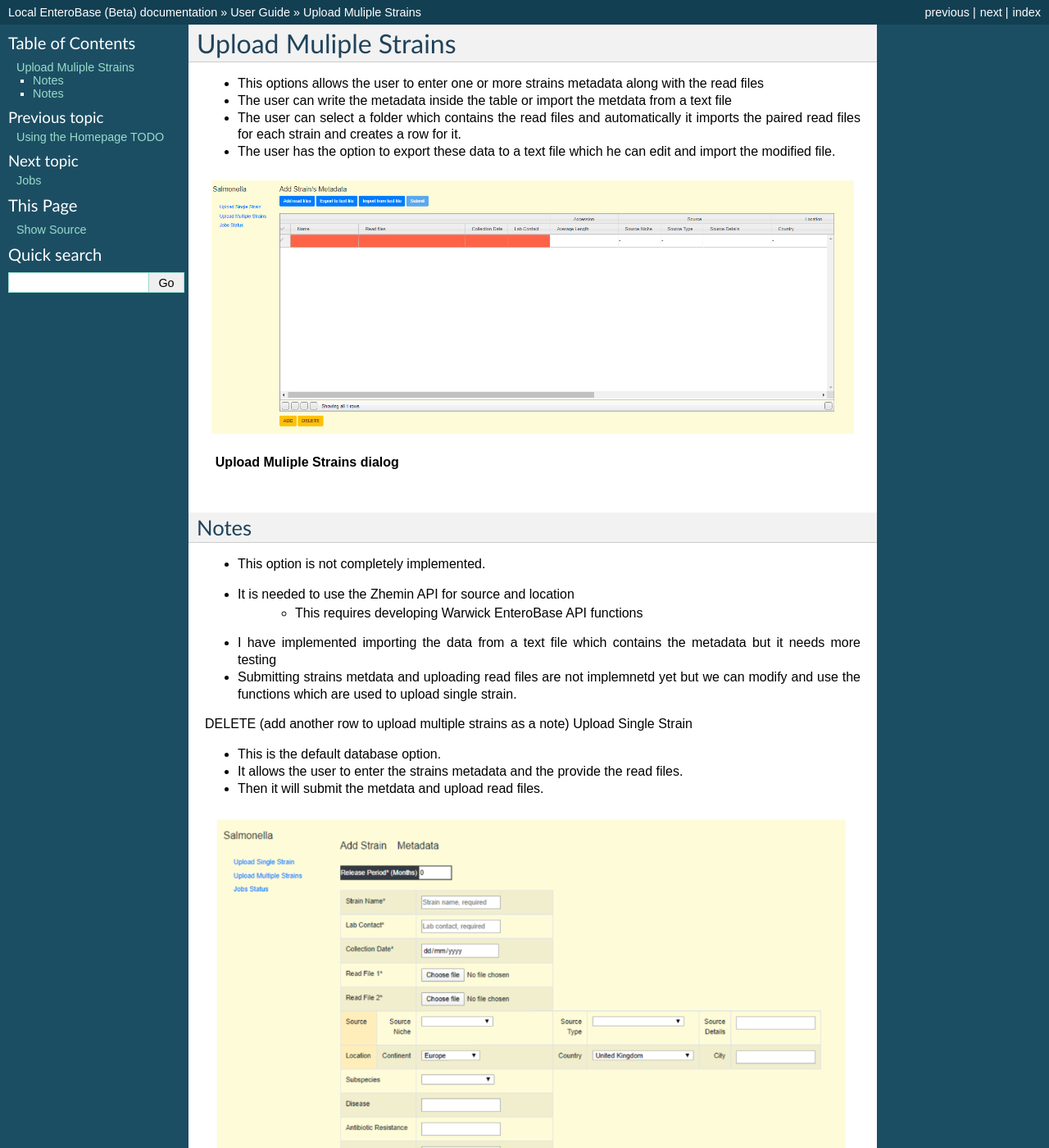
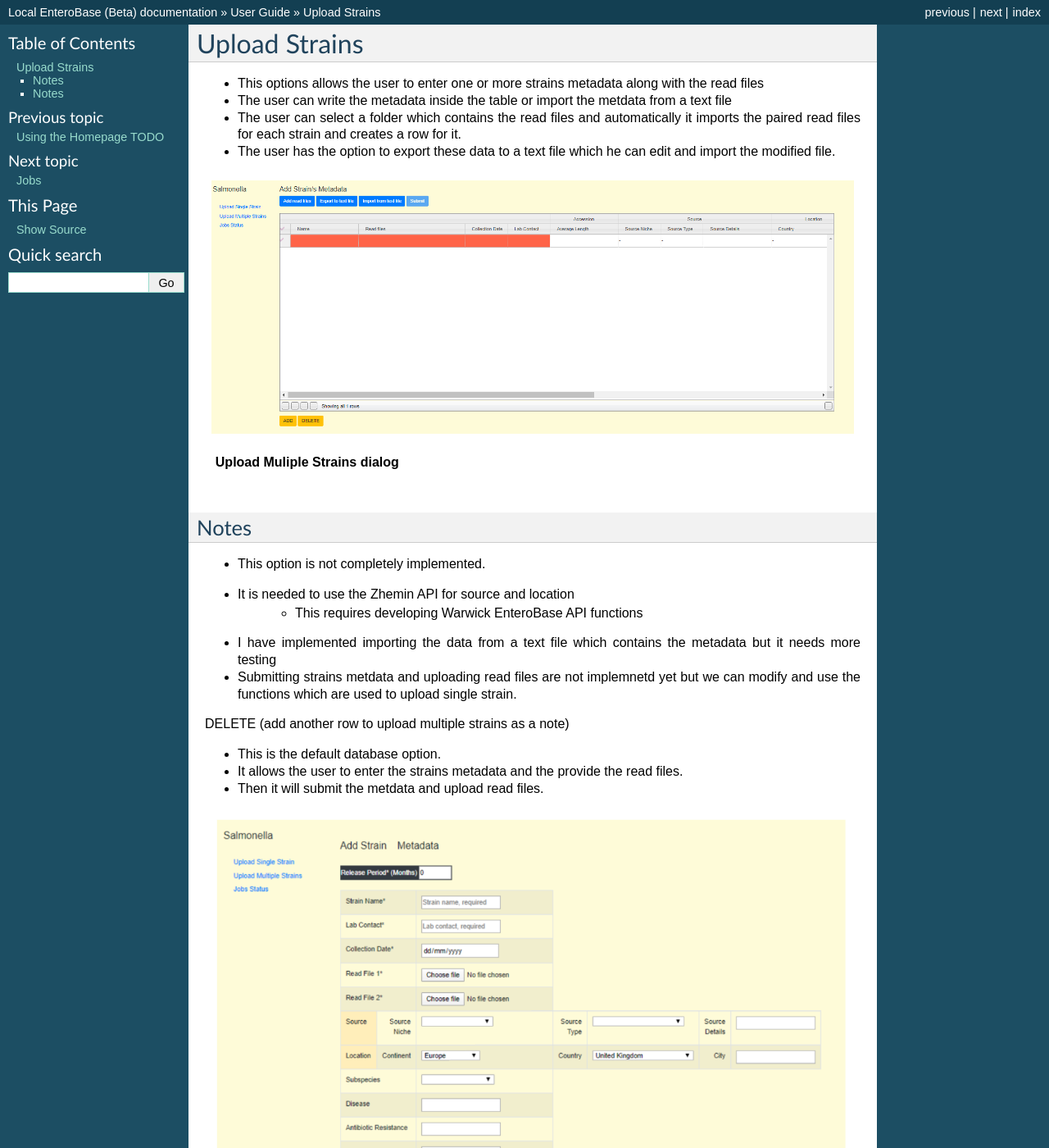
Before and after one commit to khaledk2/leb-beta, a Sphinx documentation site: the page built from docs/user_guide/submit_strains.rst, in a window 1280 px wide and 1400 px high. Shown: the whole window at 82% size. Built offline with Sphinx 7.4.7, drawn with Linux system fonts in a browser that asks for light colours; some of the changed text lies outside the part shown.

Commit message:
Minor adjustments

```diff
--- a/docs/configure/system_config.rst
+++ b/docs/configure/system_config.rst
@@ -11,13 +11,13 @@
   * Test uploading files to Warwick EnteroBase
 
 .. figure:: ../images/configuration.png
-   :alt: local Configuration  Form
+   :alt: Local Configuration Form
 
    **Fig 1 Configuration Form**
 
 
 
-* In case of using  "local_enterobase_installer.sh" bash script to install the system, then the script will configure the system with the default setting which should be fine for most of cases.
+* In case of using "local_enterobase_installer.sh" bash script to install the system, then the script will configure the system with the default setting which should be fine for most of cases.
 
 * The local installation configuration file is saved in the user home folder ($HOME/.local_configuration_file.yml), you can edit it directly using any text editor (e.g. vim) or it can be alerted using "/update_system_configuration"  link from the web interface (it will be the default main web page if the database is not configured or not configured correctly in case of manual installation).
 
--- a/docs/index.rst
+++ b/docs/index.rst
@@ -19,6 +19,6 @@
 
    installation/install
    configure/configure
-   app_manual/app_manual
+   user_guide/user_guide
    developer/developer
    forms/forms
--- a/docs/app_manual/submit_strains.rst
+++ b/docs/user_guide/submit_strains.rst
@@ -1,4 +1,4 @@
-Upload Muliple Strains
+Upload Strains
 ----------------------
 
 * This options allows the user to enter one or more strains metadata along with the read files
@@ -22,7 +22,6 @@
 
 
 DELETE (add another row to upload multiple strains as a note)
-Upload Single Strain
 
 * This is the default database option.
 * It allows the user to enter the strains metadata and the provide the read files.
```
Also changed, not shown: docs/user_guide/homepage.rst (renamed from docs/app_manual/homepage.rst), docs/user_guide/jobs.rst (renamed from docs/app_manual/jobs.rst), docs/user_guide/user_guide.rst (renamed from docs/app_manual/app_manual.rst).
